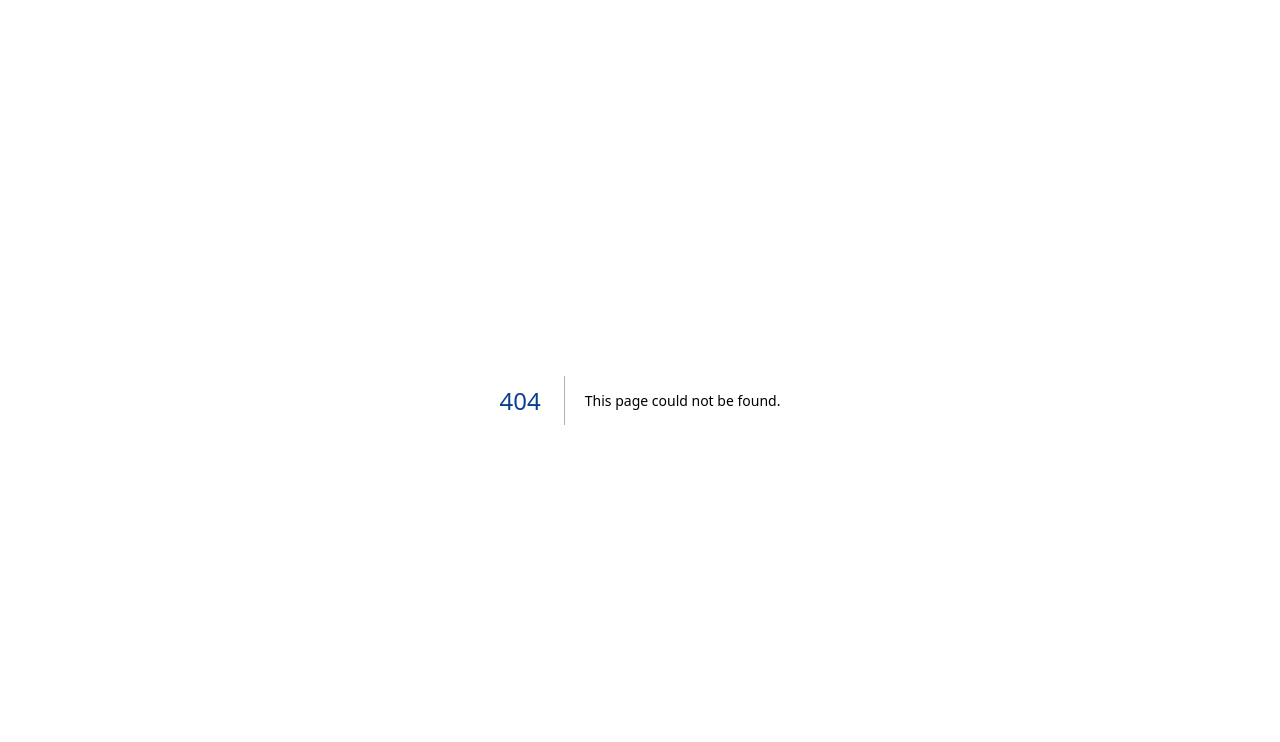
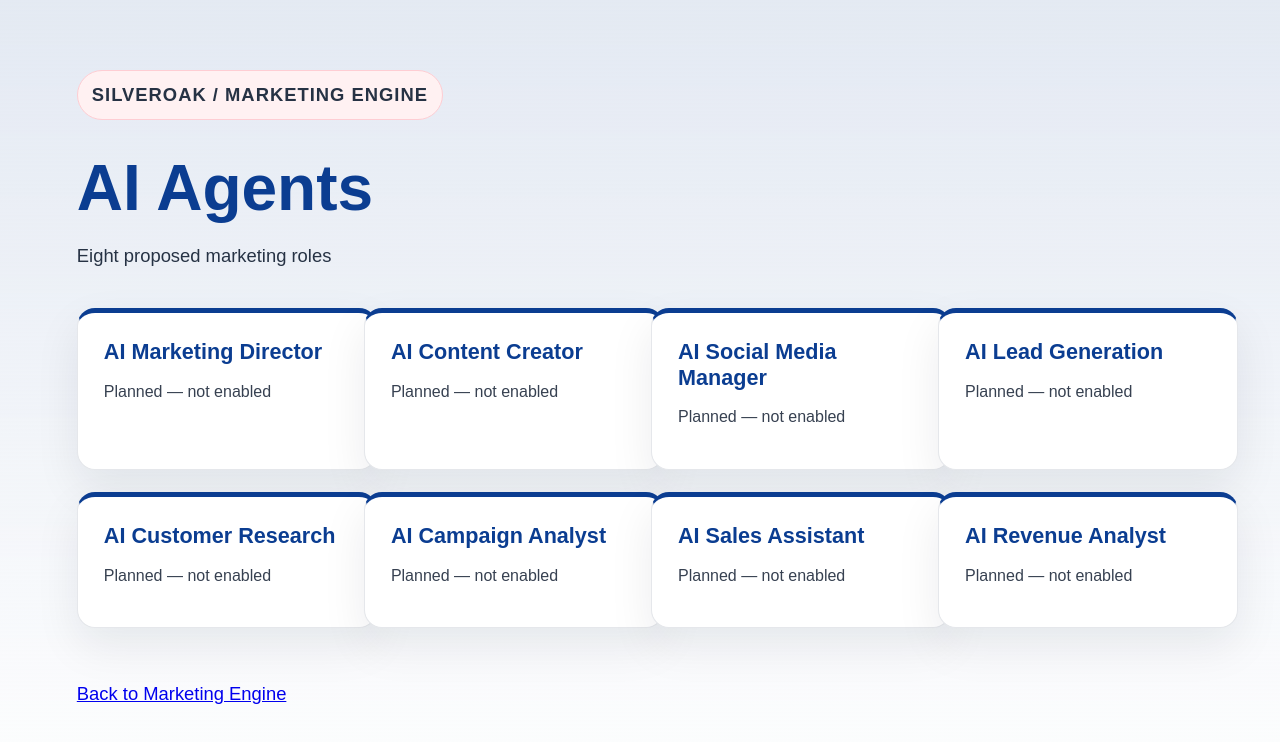
Before and after one commit to patrickprincivil/alliance_nasyonal_devlopman, a Next.js app: page /marketing-engine/ai-agents in a window 1280 px wide. Before the commit this address had no page. Shown: the top 742 px of the page. Built offline with nearby package versions, Linux system fonts and the light colour scheme.

Commit message:
feat: marketing ecosystem MVP app/marketing-engine/[section]/page.tsx

```diff
--- /dev/null
+++ b/app/marketing-engine/[section]/page.tsx
@@ -0,0 +1,20 @@
+import Link from "next/link";
+import { notFound } from "next/navigation";
+import { MARKETING_AGENTS, MARKETING_MODULES, MARKETING_PROVIDERS } from "@/lib/silveroak/marketing";
+export function generateStaticParams() { return MARKETING_MODULES.map(m => ({ section: m.slug })); }
+export default async function MarketingSection({ params }: { params: Promise<{ section: string }> }) {
+  const { section } = await params;
+  const module = MARKETING_MODULES.find(m => m.slug === section);
+  if (!module) notFound();
+  return <main className="page"><p className="eyebrow">Silveroak / Marketing Engine</p>
+    <h1>{module.label}</h1><p>{module.description}</p>
+    {section === "integrations" ? <section className="gridSection">{MARKETING_PROVIDERS.map(p =>
+      <article className="card" key={p.name}><h2>{p.name}</h2><p>Category: {p.kind}</p><p>Status: Not connected</p></article>
+    )}</section> : null}
+    {section === "ai-agents" ? <section className="gridSection">{MARKETING_AGENTS.map(a =>
+      <article className="card" key={a}><h2>{a}</h2><p>Planned — not enabled</p></article>
+    )}</section> : null}
+    {section !== "integrations" && section !== "ai-agents" ? <p>Module planned. No customer data or production service is enabled.</p> : null}
+    <p><Link href="/marketing-engine">Back to Marketing Engine</Link></p>
+  </main>;
+}
```
